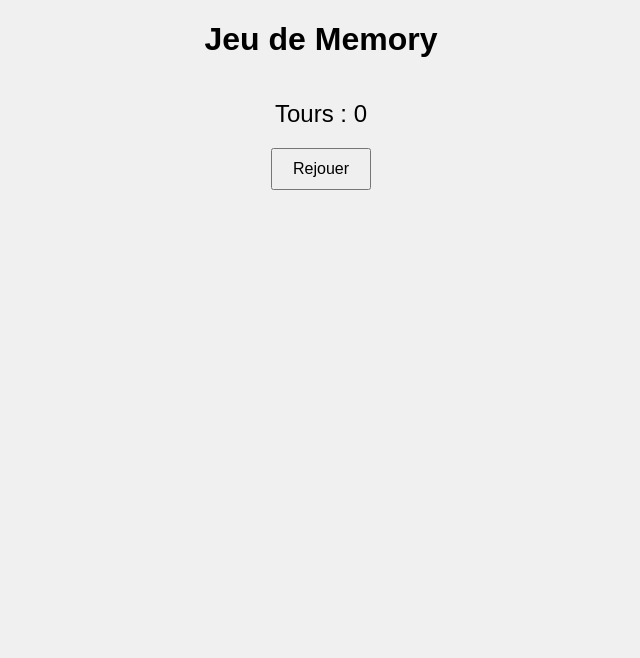
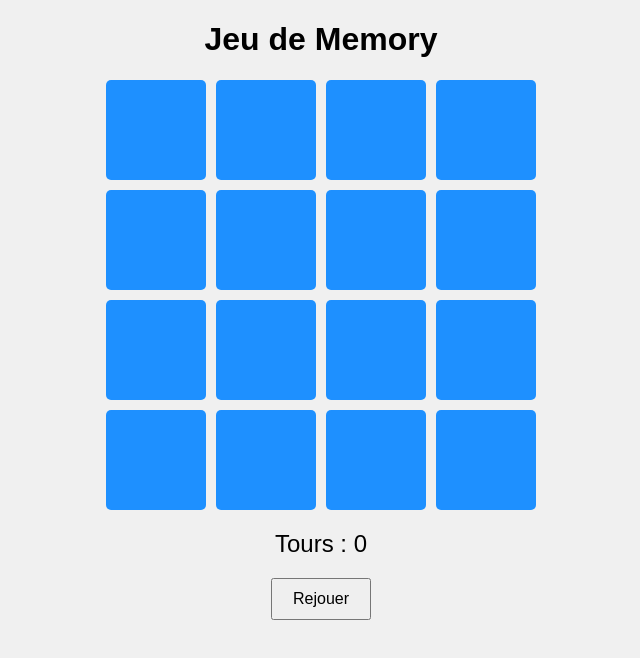
Before and after one commit to NIAMANE-Mustapha/Memory_Game, a plain HTML site: page Jeu_de_Memory.html in a window 1280 px wide. Shown: the whole page, without its empty margins (319-959 px from the left). Drawn offline with Linux system fonts and the light colour scheme.

Commit message:
Update Jeu_de_Memory.html

```diff
--- a/Jeu_de_Memory.html
+++ b/Jeu_de_Memory.html
@@ -11,6 +11,6 @@
     <div class="game-board"></div>
     <div class="status">Tours : <span class="turns">0</span></div>
     <button class="reset-button">Rejouer</button>
-    <script src="Jeu_de_Memory.js"></script>
+    <script src="Jeu de Memory.js"></script>
 </body>
 </html>
```
